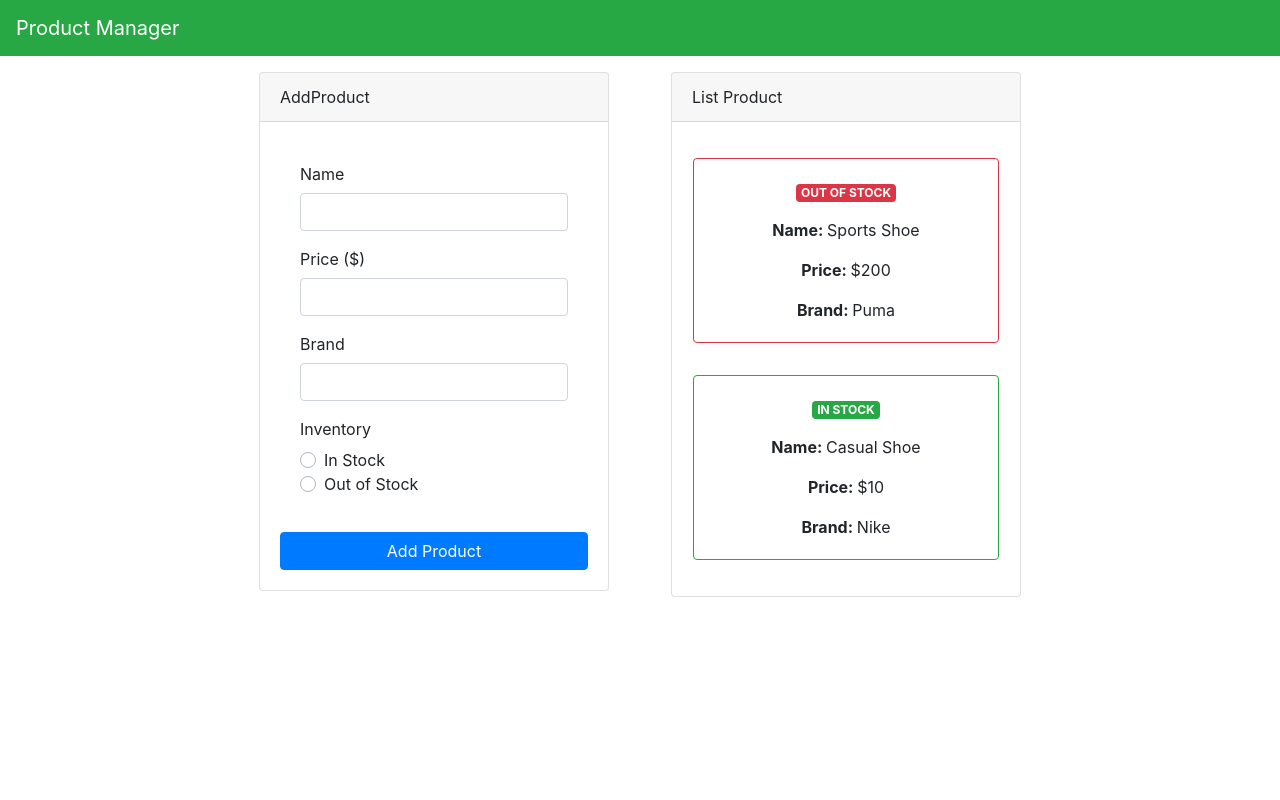
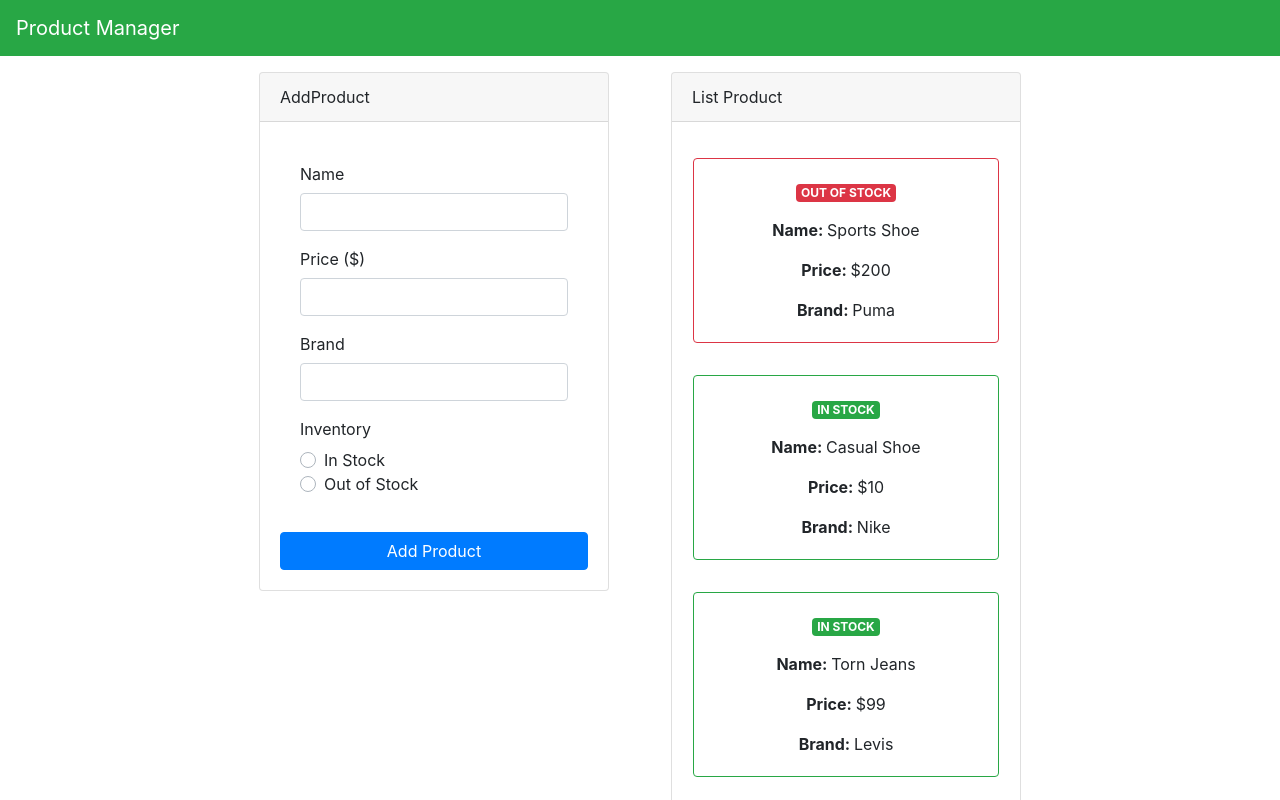
Before and after one commit to git4ruby/mohit-product-manager, a Vue app: page / in a window 1280 px wide. Shown: the top 800 px of the page. Built offline with nearby package versions, Linux system fonts and the light colour scheme; data requests are answered from the project's data file.

Commit message:
Add product from UI functionality

```diff
--- a/db.json
+++ b/db.json
@@ -13,6 +13,27 @@
       "brand": "Nike",
       "inventoryStatus": true,
       "id": 2
+    },
+    {
+      "name": "Torn Jeans",
+      "price": "$99",
+      "brand": "Levis",
+      "inventoryStatus": true,
+      "id": 3
+    },
+    {
+      "name": "MLB Cap",
+      "price": "$100",
+      "brand": "Under Armor",
+      "inventoryStatus": false,
+      "id": 4
+    },
+    {
+      "name": "NFL Ball",
+      "price": "$500",
+      "brand": "Ball",
+      "inventoryStatus": true,
+      "id": 5
     }
   ]
 }
--- a/src/App.vue
+++ b/src/App.vue
@@ -3,7 +3,7 @@
     <AppHeader />
     <b-container>
       <b-row class="justify-content-center">
-        <AddProduct />
+        <AddProduct @addProduct="addProduct"/>
         <ListProduct :products="productList"/>
       </b-row>
     </b-container>
@@ -37,6 +37,15 @@ export default {
       } catch (error) {
         console.log(error)
       }
+    },
+    async addProduct(newProduct){
+      try {
+        await axios.post('http://localhost:3000/products', newProduct)
+        this.getProductList()
+      } catch(error) {
+        console.log(error)
+      }
+      console.log(newProduct)
     }
   },
   mounted(){
--- a/src/components/AddProduct.vue
+++ b/src/components/AddProduct.vue
@@ -42,6 +42,7 @@ export default {
       form: {
         name: '',
         price: '',
+        brand: '',
         inventoryStatus: ''
       },
       submitted: false
@@ -52,6 +53,21 @@ export default {
     async addProduct(){
       this.submitted = true
       let result = await this.$validator.validate()
+      if(result){
+        this.$emit('addProduct', {
+          name: this.form.name,
+          price: '$' + this.form.price,
+          brand: this.form.brand,
+          inventoryStatus: this.form.inventoryStatus === 'true'
+        })
+        this.form = {
+          name: '',
+          price: '',
+          brand: '',
+          inventoryStatus: ''
+        }
+        this.submitted = false
+      }
       console.log(result)
       console.log(this.form)
     }
```
